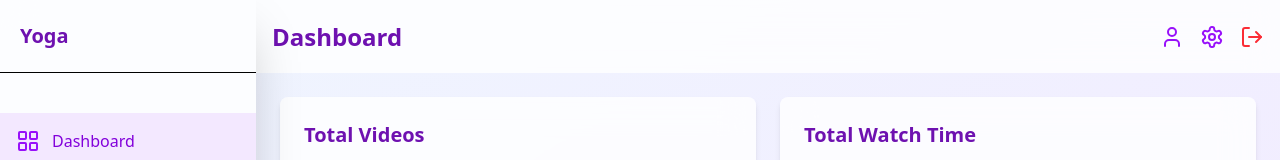
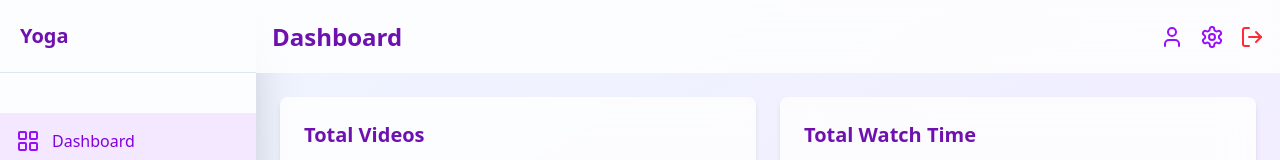
Before and after one commit to mesuriyavivek7/YogaDemo, a React (Vite) app: page /dashboard in a window 1280 px wide. Shown: the top 160 px of the page. Built offline with nearby package versions, Linux system fonts and the light colour scheme.

Commit message:
change in navbar and in video preview

```diff
--- a/src/components/Dashboard.jsx
+++ b/src/components/Dashboard.jsx
@@ -70,7 +70,7 @@ const Dashboard = () => {
             <SideNavbar activeTab={activeTab} setActiveTab={setActiveTab} />
 
             {/* Main Content Area */}
-            <div className="flex-1 flex flex-col relative z-10">
+            <div className="flex-1 flex flex-col relative z-30">
                 {/* Navbar */}
                 <Navbar
                     activeTab={activeTab}
--- a/src/components/SideNavbar.jsx
+++ b/src/components/SideNavbar.jsx
@@ -6,7 +6,7 @@ import {
 const SideNavbar = ({ activeTab, setActiveTab }) => {
     return (
         <div className="bg-white/80 backdrop-blur-lg shadow-2xl relative z-20 w-64 hidden md:block">
-            <div className="p-5 border-b flex items-center justify-between h-[73px]">
+            <div className="p-5 border-b-[#dee7f1] border-b flex items-center justify-between h-[73px]">
                 <h2 className="font-bold text-xl text-purple-800">Yoga</h2>
             </div>
             <nav className="mt-10">
```
